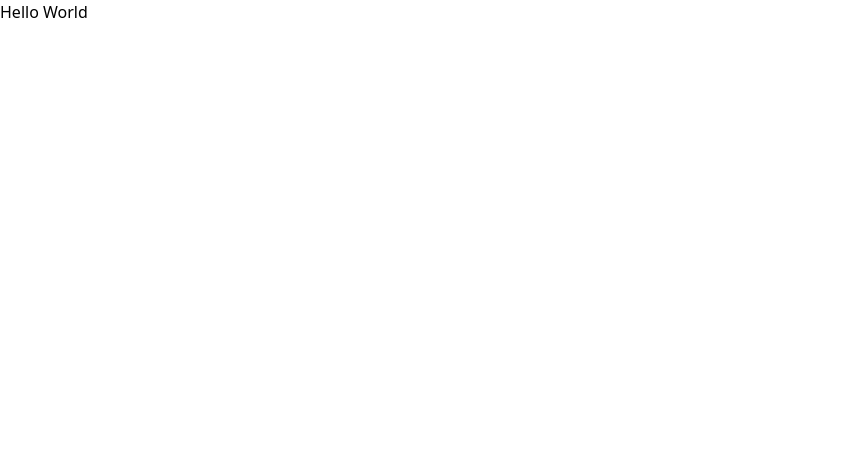
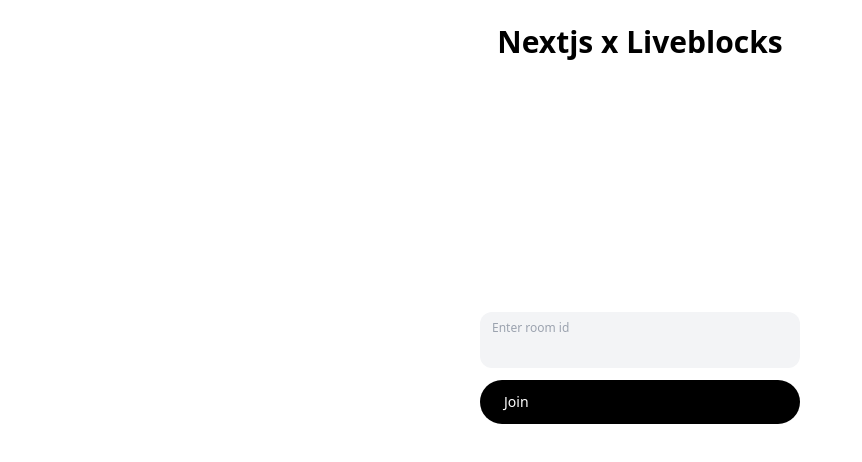
Before and after one commit to alidotm/nextjs-liveblocks-playground, a Next.js app: page / in a window 1280 px wide. Shown: the top 462 px of the page, without its empty margins (0-862 px from the left). Built offline with nearby package versions, Linux system fonts and the light colour scheme.

Commit message:
enter room ui

```diff
--- a/pages/_app.tsx
+++ b/pages/_app.tsx
@@ -1,6 +1,13 @@
 import "../styles/globals.css";
 import type { AppProps } from "next/app";
+import { Suspense } from "react";
+import Header from "./components/header";
 
 export default function App({ Component, pageProps }: AppProps) {
-	return <Component {...pageProps} />;
+	return (
+		<Suspense fallback={<div>Loading...</div>}>
+			<Header />
+			<Component {...pageProps} />
+		</Suspense>
+	);
 }
--- /dev/null
+++ b/pages/components/header.tsx
@@ -0,0 +1,11 @@
+import { FC } from "react";
+
+const Header: FC = () => {
+	return (
+		<header className="w-full fixed top-0 flex justify-center items-center font-bold text-3xl py-6">
+			Nextjs x Liveblocks
+		</header>
+	);
+};
+
+export default Header;
--- a/pages/index.tsx
+++ b/pages/index.tsx
@@ -1,4 +1,5 @@
 import Head from "next/head";
+import Link from "next/link";
 
 export default function Home() {
 	return (
@@ -15,8 +16,46 @@
 				/>
 				<link rel="icon" href="/favicon.ico" />
 			</Head>
-			<main>
-				<h1>Hello World</h1>
+			<main className="w-screen min-h-screen py-28 flex justify-center items-center flex-col">
+				<div className="w-full max-w-xs bg-gray-100 px-3 py-2 flex flex-col rounded-xl focus-within:ring-2 focus-within:ring-black">
+					<label
+						htmlFor="room-id"
+						className="text-xs font-medium w-full text-gray-400"
+					>
+						Enter room id
+					</label>
+					<input
+						type="text"
+						id="room-id"
+						className="bg-transparent focus:outline-none flex-grow"
+					/>
+				</div>
+
+				<Link
+					href={`/`}
+					className="group w-full max-w-xs mb-16 mt-3 relative inline-flex items-center overflow-hidden rounded-full bg-black px-6 py-3 text-white focus:outline-none focus:ring active:bg-black"
+				>
+					<span className="absolute right-0 translate-x-full transition-transform group-hover:-translate-x-4">
+						<svg
+							className="h-5 w-5"
+							xmlns="http://www.w3.org/2000/svg"
+							fill="none"
+							viewBox="0 0 24 24"
+							stroke="currentColor"
+						>
+							<path
+								stroke-linecap="round"
+								stroke-linejoin="round"
+								stroke-width="2"
+								d="M17 8l4 4m0 0l-4 4m4-4H3"
+							/>
+						</svg>
+					</span>
+
+					<span className="text-sm font-medium transition-all group-hover:mr-4">
+						Join
+					</span>
+				</Link>
 			</main>
 		</>
 	);
```
Also changed, not shown: liveblocks.config.ts (+7 -5 lines).
